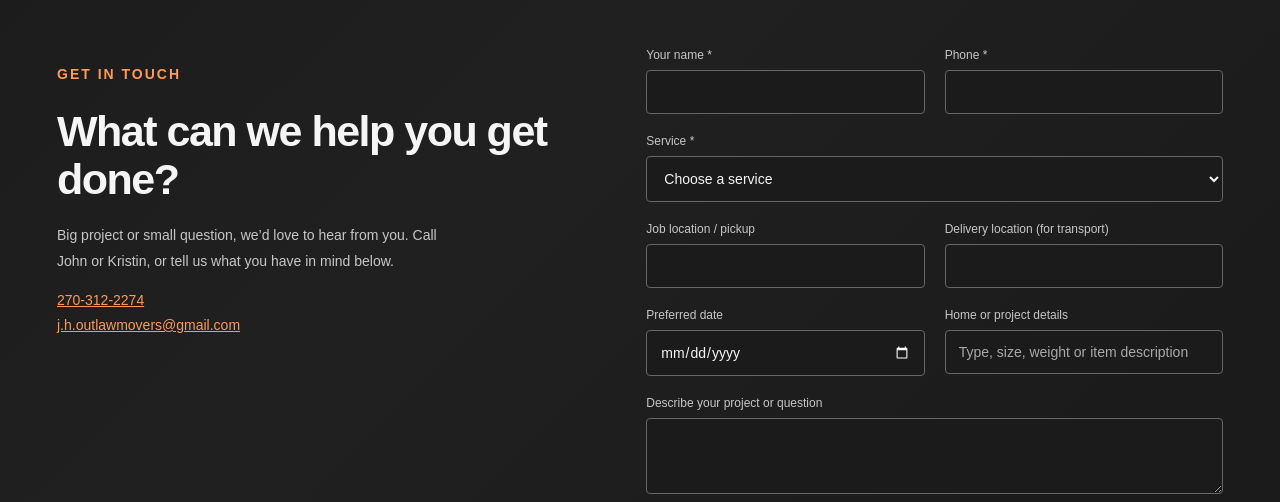
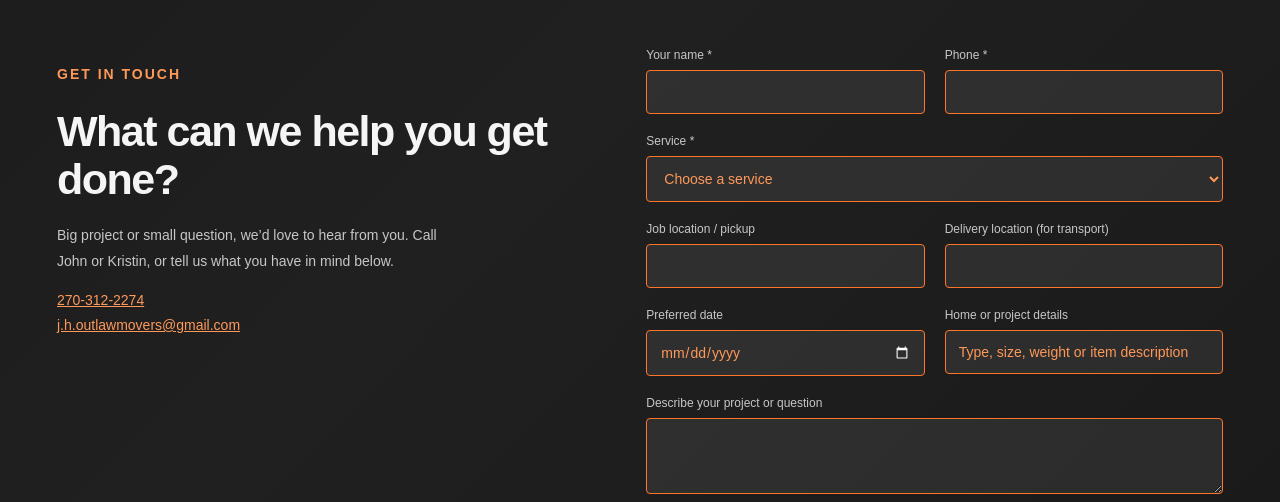
Before and after one commit to itsmarleyychickk-creator/outlawmovers, a website: page docs/index.html in a window 1280 px wide. Shown: the part 2201-2703 px from the top of the page. Drawn offline with Linux system fonts and the light colour scheme.

Commit message:
Style only quote form inputs with orange text borders and transparent gray

```diff
--- a/docs/site.css
+++ b/docs/site.css
@@ -64,3 +64,19 @@ footer{background:#202020f5}
 @media print{.site-watermark{display:none}}
 
 .finds-intro{padding-bottom:12px}.finds-intro h1{font-size:clamp(44px,7vw,72px)}#item-close{position:sticky;top:0;z-index:2}#purchase-contact{padding:24px 0 0;border-top:2px solid #ff762b}#purchase-contact[hidden],#purchase-ready[hidden]{display:none}.sale-card a:has(.sale-photo){display:block}#item-detail{max-width:820px}#purchase-email-text{font-size:13px}#purchase-contact .button{margin-top:12px}
+
+/* Quote form fields only; labels and left-side contact copy retain their styling. */
+#quote #quote-form input,
+#quote #quote-form select,
+#quote #quote-form textarea{
+ border:1px solid #ff762b;
+ color:#ff995a;
+ background:rgba(115,115,115,.20);
+ caret-color:#ff995a;
+}
+#quote #quote-form input::placeholder,
+#quote #quote-form textarea::placeholder{color:#ff995a;opacity:1}
+#quote #quote-form select option{background:#303030;color:#ff995a}
+#quote #quote-form input:focus,
+#quote #quote-form select:focus,
+#quote #quote-form textarea:focus{outline:2px solid #ff762b;outline-offset:2px;border-color:#ff762b}
```
